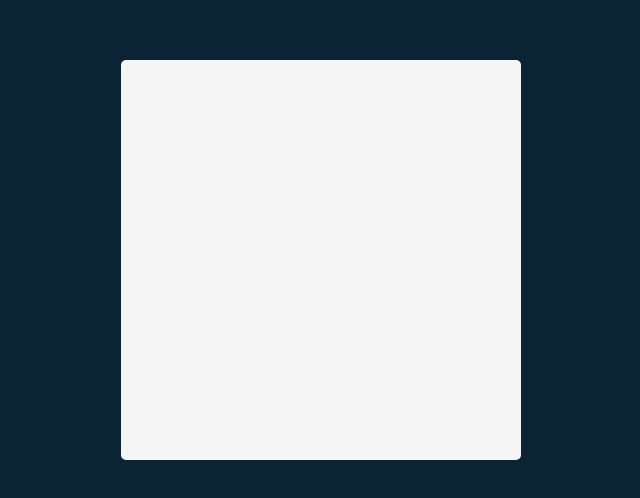
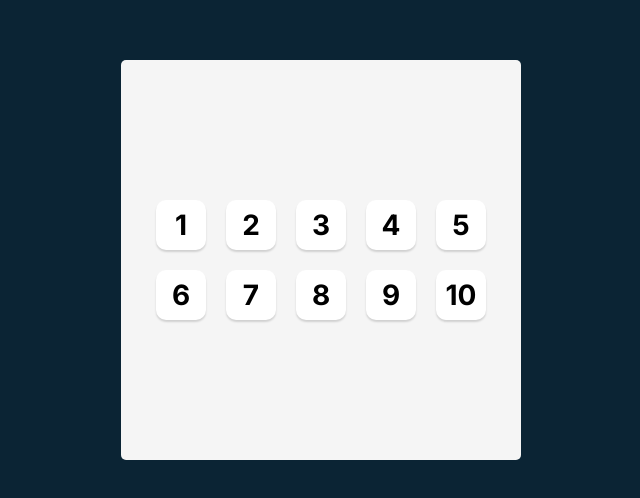
Before and after one commit to Kennedysenyo/Tenzies, a React (Vite) app: page / in a window 1280 px wide. Shown: the part 140-638 px from the top of the page, without its empty margins (319-959 px from the left). Built offline with nearby package versions, Linux system fonts and the light colour scheme.

Commit message:
style buttons

```diff
--- a/public/styles/styles.css
+++ b/public/styles/styles.css
@@ -11,6 +11,7 @@
   flex-direction: column;
   justify-content: center;
   align-items: center;
+  font-family: Inter, sans-serif;
 }
 
 div#root {
@@ -24,5 +25,25 @@
   background-color: #F5F5F5;
   height: 100%;
   border-radius: 5px;
+  display: flex;
+  flex-direction: column;
+  justify-content: center;
+  align-items: center;
+}
 
+.dice-container {
+  display: grid;
+  grid-template: 50px 50px/ repeat(5, 50px);
+  gap: 20px;
 }
+
+.die {
+  border: none;
+  border-radius: 10px;
+  box-shadow: 0 2px 2px  rgba(0,0,0,0.15);
+  font-weight: bold;
+  font-family: Inter, sans-serif;
+  font-size: 1.75rem;
+  background-color: white;
+  cursor: pointer;
+}
--- a/src/App.jsx
+++ b/src/App.jsx
@@ -1,8 +1,22 @@
+import Die from "./components/Die"
 
-function App() {
+const App = () => {
 
   return (
-    <main></main>
+    <main>
+      <div className="dice-container">
+      <Die value={1}/>
+      <Die value={2}/>
+      <Die value={3}/>
+      <Die value={4}/>
+      <Die value={5}/>
+      <Die value={6}/>
+      <Die value={7}/>
+      <Die value={8}/>
+      <Die value={9}/>
+      <Die value={10}/>
+      </div>
+    </main>
   )
 }
 
--- /dev/null
+++ b/src/components/Die.jsx
@@ -0,0 +1,9 @@
+
+
+const Die = ({value}) => {
+  return (
+    <button className="die">{value}</button>
+  )
+}
+
+export default Die;
```
